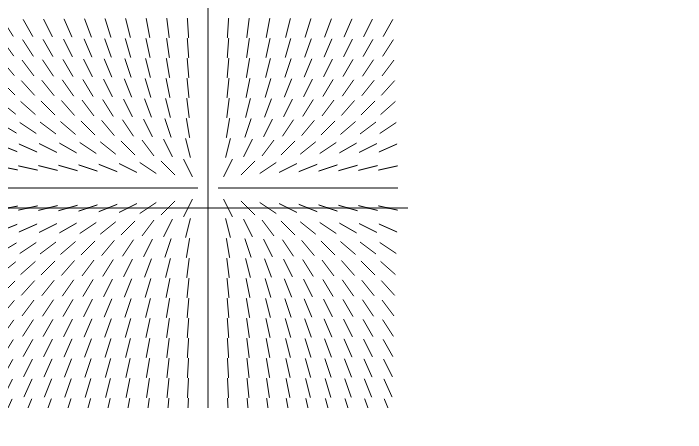
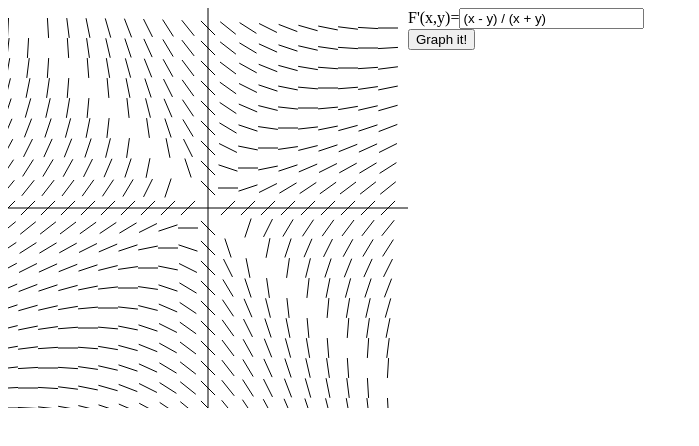
Before and after one commit to davidMis/DirectionField, a website: page index.html in a window 1280 px wide. Shown: the whole page, without its empty margins (0-699 px from the left). Drawn offline with Linux system fonts and the light colour scheme.

Commit message:
Added basic controls to the page

```diff
--- a/index.html
+++ b/index.html
@@ -5,31 +5,39 @@
     <title>Direction Field Example</title>
     <script src="src/Viz.js"></script>
     <script src="src/LineSegment.js"></script>
+
+    <style>
+        .parent {
+            display: flex;
+            flex-direction: row;
+            flex-wrap: wrap-reverse;
+        }
+    </style>
 </head>
 
 <body>
+    <div class="parent">
         <div id="container" style="width: 400px; height: 400px"></div>
+        <div id="controls">
+            <div>F'(x,y)=<input id="FPrime" type="text" value="(x - y) / (x + y)"/></div>
+            <div><button onClick="handleGraphButtonClick()">Graph it!</button></div>
+        </div>
+    </div>
 </body>
 
 <script>
     var viz = new Viz(document.getElementById("container"), 400, 400);
     viz.shouldDrawAxes = true;
 
-    // var FPrime = (x, y) => x + y
-    var FPrime = (x, y) => 2 * (y - 1) / x
-    // var FPrime = (x, y) => 2 * x;
-    // var FPrime = (x, y) => 2 * y / x;
-    // var FPrime = (x, y) => (x - y) / (x + y);
+    function handleGraphButtonClick() {
+        viz.reset();
 
-    // TODO
-    // Showing integral curve
-    // Calculating singular points
-    // Show line when cursor hovers over
-    // Show integral curve when clicking on a point
+        let fprimeStr = document.getElementById("FPrime").value;
+        let fprime = eval("(x,y) => " + fprimeStr);
 
         for (let x = Math.floor(viz.minX); x < viz.maxX; x++) {
             for(let y = Math.floor(viz.minY); y < viz.maxY; y++) {
-            var slope = FPrime(x,y)
+                var slope = fprime(x,y)
 
                 // Don't graph when the derivative is not defined
                 if (isFinite(slope)) {
@@ -43,6 +51,23 @@
         }
 
         viz.refresh();
+    }
+
+    // initialize
+    handleGraphButtonClick();
+
+    // var FPrime = (x, y) => x + y
+    // var FPrime = (x, y) => 2 * (y - 1) / x
+    // var FPrime = (x, y) => 2 * x;
+    // var FPrime = (x, y) => 2 * y / x;
+    // var FPrime = (x, y) => (x - y) / (x + y);
+
+    // TODO
+    // Showing integral curve
+    // Showing isoclines?
+    // Calculating singular points
+    // Show line when cursor hovers over
+    // Show integral curve when hovering over
 </script>
 
 </html>
--- a/src/Viz.js
+++ b/src/Viz.js
@@ -32,6 +32,10 @@ class Viz {
 
     addLineSegment(ls) {
         this.lineSegments.push(ls);
+    }
+
+    reset() {
+        this.lineSegments = [];
     }
 
     refresh() {
```
Lines whose indentation alone changed are shown as unchanged.
